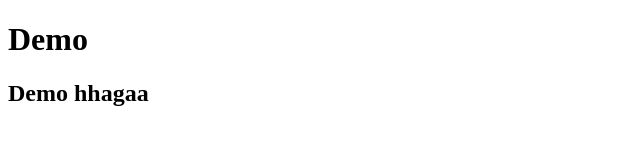
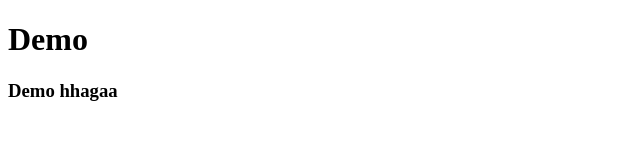
Before and after one commit to DrawTok/test, a plain HTML site: page index.html in a window 1280 px wide. Shown: the full height of the page, 0-640 px from the left. Drawn offline with Linux system fonts and the light colour scheme.

Commit message:
demo test

```diff
--- a/index.html
+++ b/index.html
@@ -7,6 +7,6 @@
 </head>
 <body>
     <h1>Demo</h1>
-    <h2>Demo hhagaa</h2>
+    <h3>Demo hhagaa</h3>
 </body>
 </html>
```
